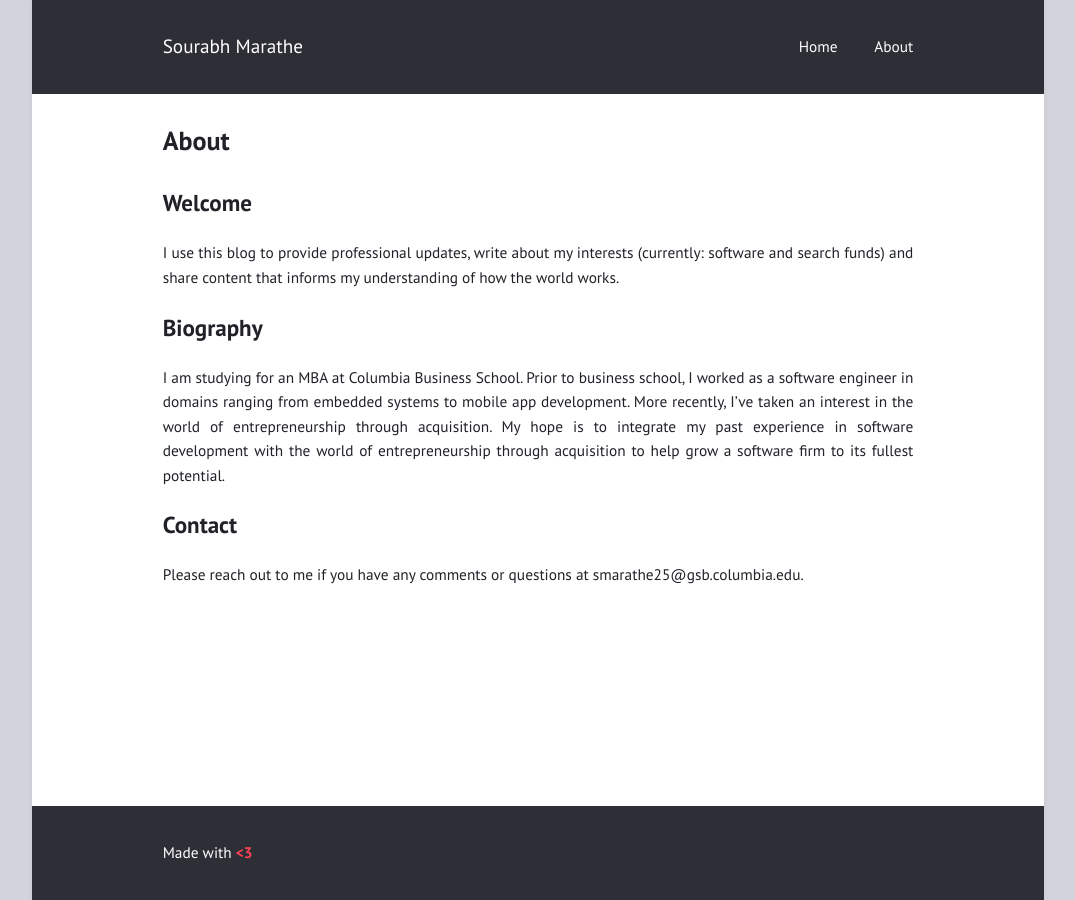
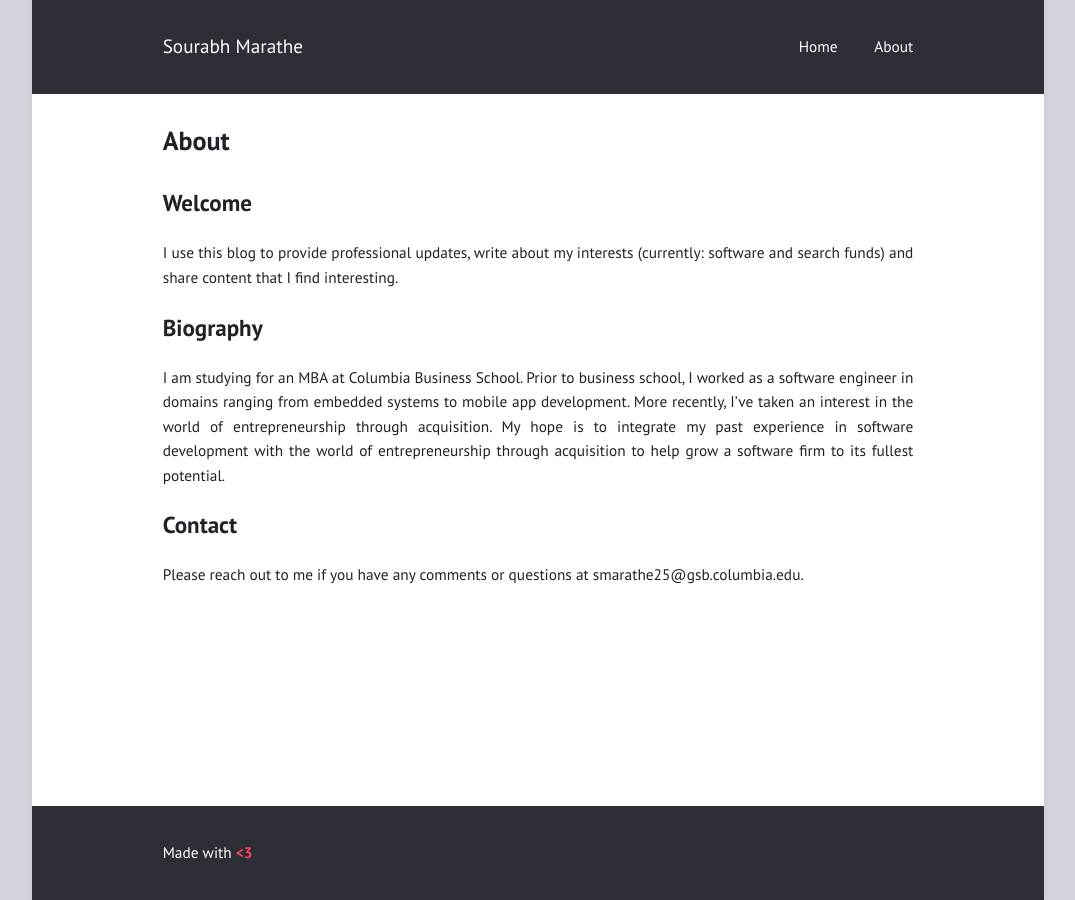
Before and after one commit to sourabhmarathe/sourabhmarathe.github.io, a Jekyll site: the page built from ABOUT.md, in a window 1280 px wide. Shown: the whole page, without its empty margins (102-1177 px from the left). Built offline with Jekyll 4.4.1, drawn with Linux system fonts in a browser that asks for light colours.

Commit message:
Update ABOUT.md

```diff
--- a/ABOUT.md
+++ b/ABOUT.md
@@ -6,7 +6,7 @@ layout: page
 
 ## Welcome
 
-I use this blog to provide professional updates, write about my interests (currently: software and search funds) and share content that informs my understanding of how the world works.
+I use this blog to provide professional updates, write about my interests (currently: software and search funds) and share content that I find interesting.
 
 ## Biography
 
```
